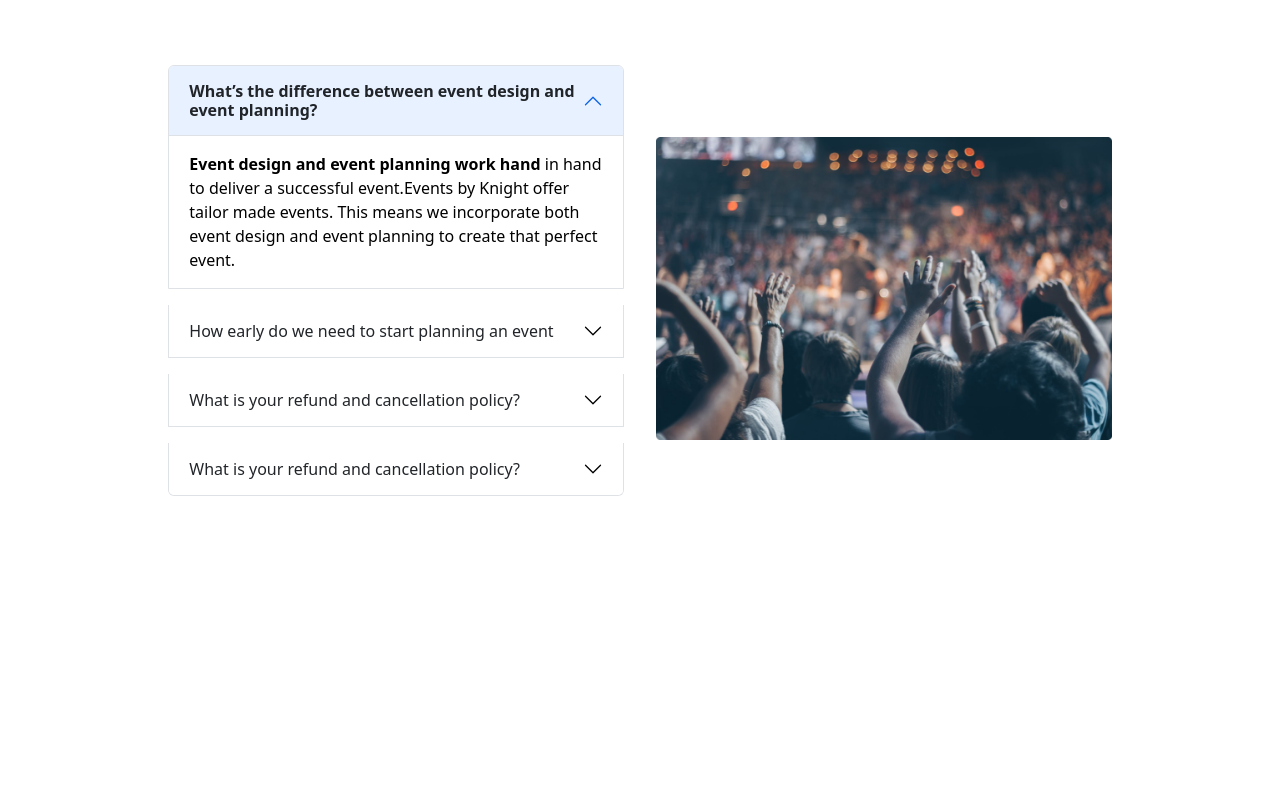
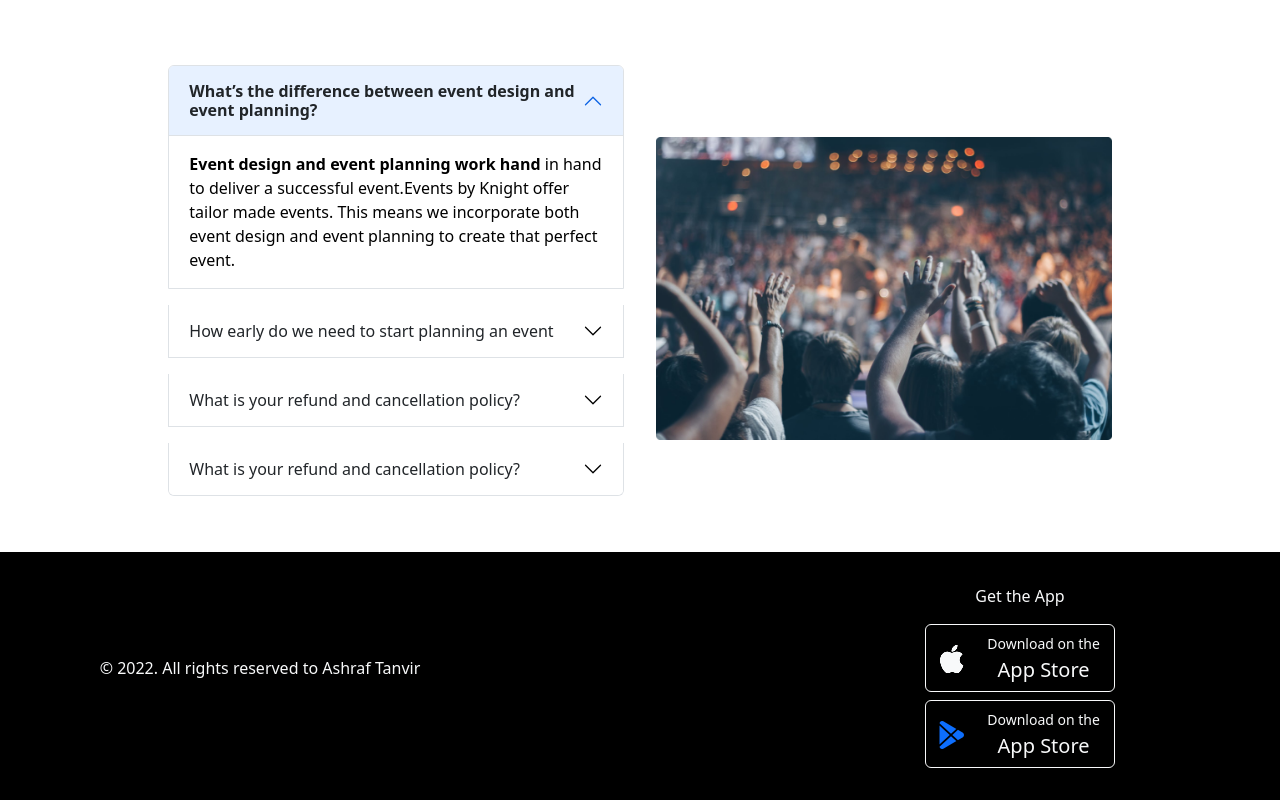
Before and after one commit to MDASHRAFTANVIR/Bootstrap_Project01, a plain HTML site: page index.html in a window 1280 px wide. Shown: the part 2173-2973 px from the top of the page. Before the commit the page ends 2725 px from the top, so only its background shows below. Drawn offline with nearby package versions, Linux system fonts and the light colour scheme.

Commit message:
Footer Part Completed

```diff
--- a/index.html
+++ b/index.html
@@ -367,6 +367,46 @@
 
 
 
+    <!-- ----- Footer Part Start Here --------  -->
+    <!-- ----- Footer Part Start Here --------  -->
+    <!-- ----- Footer Part Start Here --------  -->
+
+    <footer style="padding: 2rem 0; background-color: black;">
+      <div class="container-lg">
+        <div class="row justify-content-center justify-content-lg-between align-items-center">
+          <div class="col-10 col-md-4 col-lg-4 text-center">
+            <p class=" w- 75 fs-6 text-light">© 2022. All rights reserved to Ashraf Tanvir</p>
+          </div>
+          <div class="col-10 col-md-4 col-lg-4 text-center">
+            <p class=" text-light" >Get the App</p>
+            <button class="btn btn-outline-light mb-2">
+              <div class="row">
+                <div class="col-3 align-items-center my-auto"><i class="bi bi-apple fs-3"></i></div>
+                <div class="col-9">
+                  <small>Download on the</small><br>
+                  <small class=" fs-5">App Store</small>
+                </div>
+              </div>
+            </button>
+            <button class="btn btn-outline-light text-center">
+              <div class="row">
+                <div class="col-3 align-items-center my-auto"><i class="bi bi-google-play fs-3 text-primary"></i></i></div>
+                <div class="col-9">
+                  <small>Download on the</small><br>
+                  <small class=" fs-5">App Store</small>
+                </div>
+              </div>
+            </button>
+          </div>
+        </div>
+      </div>
+    </footer>
+
+   <!-- -------------------- Footer Part End Here --------  -->
+   <!-- -------------------- Footer Part End Here --------  -->
+   <!-- -------------------- Footer Part End Here --------  -->
+
+
     <!-- Bootstrap CDN  -->
     <!-- Bootstrap CDN  -->
     <!-- Bootstrap CDN  -->
```
